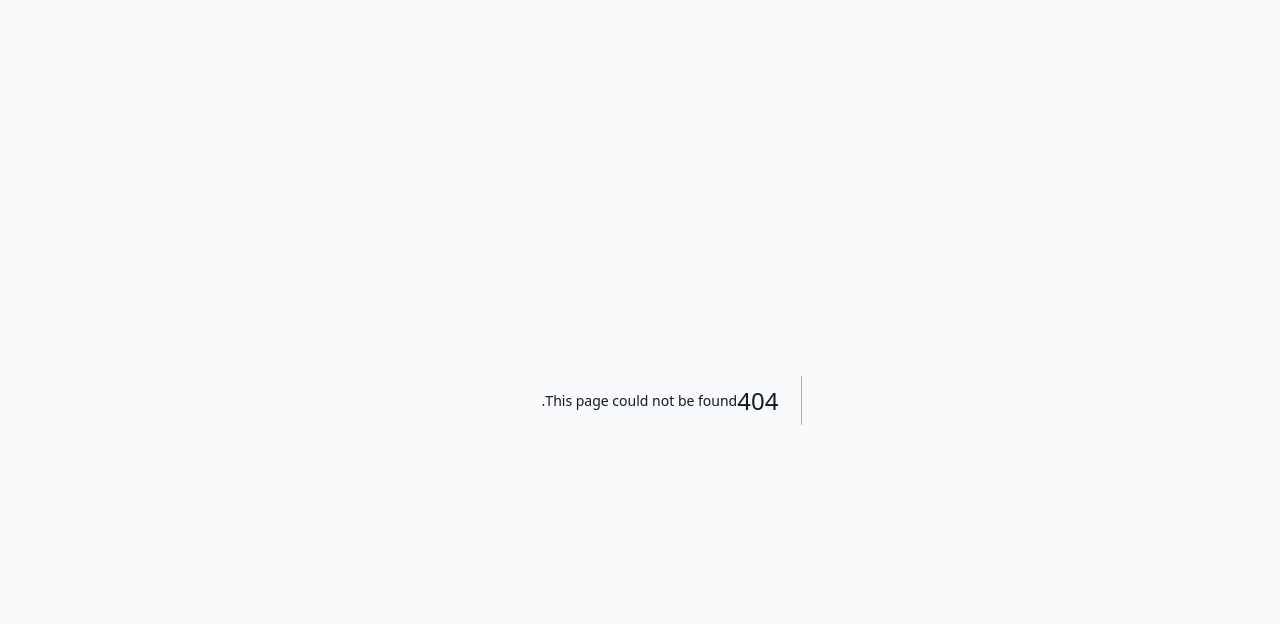
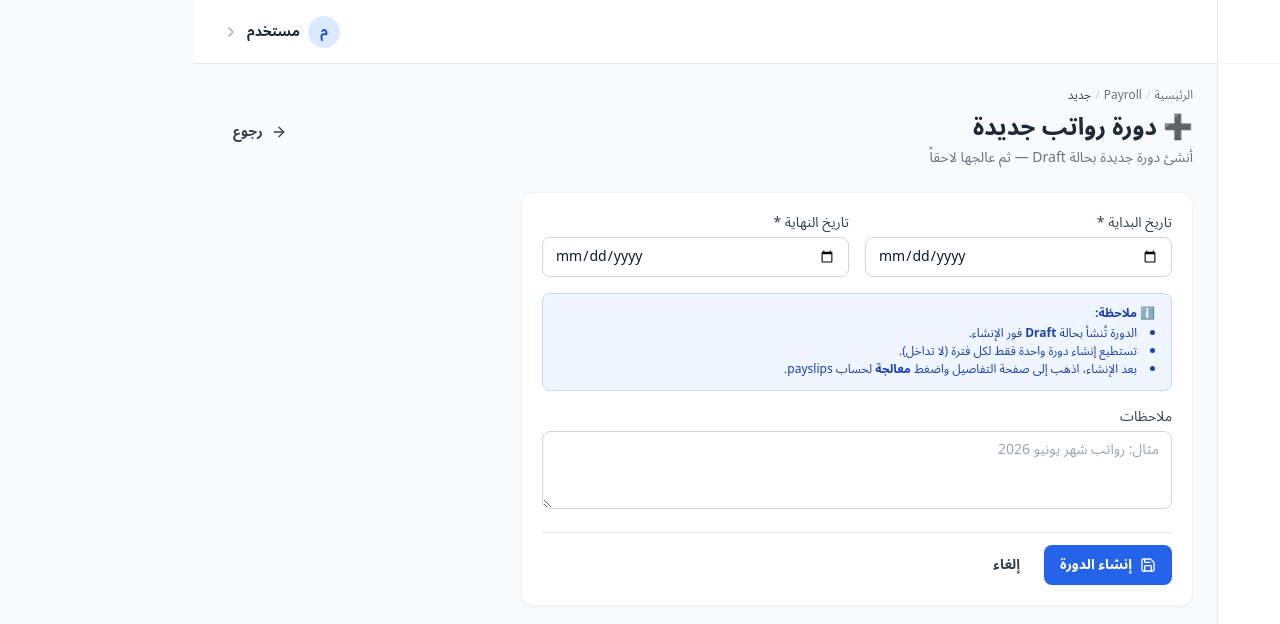
Before and after one commit to anas600/ERP-SYSTEM, a Next.js app in the folder src/frontend/: page /hr/payroll/new in a window 1280 px wide. Before the commit this address had no page. Shown: the top 624 px of the page. Built offline with nearby package versions, Linux system fonts and the light colour scheme; no server answers.

Commit message:
feat(payroll): new run page (form: period_start, period_end, notes)

```diff
--- /dev/null
+++ b/src/frontend/app/(authenticated)/hr/payroll/new/page.tsx
@@ -0,0 +1,145 @@
+'use client';
+
+// صفحة إنشاء دورة رواتب جديدة — form: period_start + period_end + notes
+
+import { useState } from 'react';
+import { useRouter } from 'next/navigation';
+import Link from 'next/link';
+import { ArrowRight, Save } from 'lucide-react';
+import { Button, Input, Card, PageHeader } from '@/components/ui';
+import { hrApi, CreatePayrollRunRequest, getErrorMessage } from '@/lib/api';
+
+interface FormState {
+  periodStart: string;
+  periodEnd: string;
+  notes: string;
+}
+
+export default function NewPayrollRunPage() {
+  const router = useRouter();
+  const [form, setForm] = useState<FormState>({
+    periodStart: '',
+    periodEnd: '',
+    notes: '',
+  });
+  const [submitting, setSubmitting] = useState(false);
+  const [error, setError] = useState<string | null>(null);
+
+  const onChange = (k: keyof FormState) => (
+    e: React.ChangeEvent<HTMLInputElement | HTMLTextAreaElement>
+  ) => {
+    setForm((f) => ({ ...f, [k]: e.target.value }));
+  };
+
+  const onSubmit = async (e: React.FormEvent) => {
+    e.preventDefault();
+    setError(null);
+
+    if (!form.periodStart || !form.periodEnd) {
+      setError('تاريخ البداية والنهاية مطلوبان.');
+      return;
+    }
+    if (new Date(form.periodEnd) < new Date(form.periodStart)) {
+      setError('تاريخ النهاية يجب أن يكون بعد أو يساوي تاريخ البداية.');
+      return;
+    }
+
+    setSubmitting(true);
+    try {
+      const payload: CreatePayrollRunRequest = {
+        periodStart: form.periodStart,
+        periodEnd: form.periodEnd,
+        notes: form.notes || undefined,
+      };
+      const created = await hrApi.payroll.createPayrollRun(payload);
+      router.push(`/hr/payroll/${created.id}`);
+    } catch (e: unknown) {
+      setError(getErrorMessage(e, 'فشل إنشاء الدورة.'));
+      setSubmitting(false);
+    }
+  };
+
+  return (
+    <div>
+      <PageHeader
+        title="➕ دورة رواتب جديدة"
+        description="أنشئ دورة جديدة بحالة Draft — ثم عالجها لاحقاً"
+        breadcrumb={[
+          { label: 'الرئيسية', href: '/dashboard' },
+          { label: 'Payroll', href: '/hr/payroll' },
+          { label: 'جديد' },
+        ]}
+        actions={
+          <Link href="/hr/payroll">
+            <Button variant="ghost" iconLeft={<ArrowRight className="h-4 w-4" />}>
+              رجوع
+            </Button>
+          </Link>
+        }
+      />
+
+      <Card className="max-w-2xl">
+        {error && (
+          <div className="bg-red-50 border border-red-200 text-red-700 px-4 py-3 rounded-lg mb-4 text-sm">
+            {error}
+          </div>
+        )}
+
+        <form onSubmit={onSubmit} className="space-y-4">
+          <div className="grid grid-cols-1 md:grid-cols-2 gap-4">
+            <Input
+              type="date"
+              label="تاريخ البداية *"
+              value={form.periodStart}
+              onChange={onChange('periodStart')}
+              required
+            />
+            <Input
+              type="date"
+              label="تاريخ النهاية *"
+              value={form.periodEnd}
+              onChange={onChange('periodEnd')}
+              required
+            />
+          </div>
+
+          <div className="bg-blue-50 border border-blue-200 rounded-lg px-4 py-3 text-xs text-blue-800">
+            <p className="font-semibold mb-1">ℹ️ ملاحظة:</p>
+            <ul className="list-disc list-inside space-y-0.5">
+              <li>الدورة تُنشأ بحالة <strong>Draft</strong> فور الإنشاء.</li>
+              <li>تستطيع إنشاء دورة واحدة فقط لكل فترة (لا تداخل).</li>
+              <li>بعد الإنشاء، اذهب إلى صفحة التفاصيل واضغط <strong>معالجة</strong> لحساب payslips.</li>
+            </ul>
+          </div>
+
+          <div>
+            <label className="block text-sm font-medium text-gray-700 mb-1">ملاحظات</label>
+            <textarea
+              value={form.notes}
+              onChange={onChange('notes')}
+              rows={3}
+              className="w-full rounded-lg border border-gray-300 px-3 py-2 text-sm focus:border-blue-500 focus:ring-2 focus:ring-blue-200"
+              placeholder="مثال: رواتب شهر يونيو 2026"
+            />
+          </div>
+
+          <div className="flex items-center gap-2 pt-3 border-t">
+            <Button
+              type="submit"
+              variant="primary"
+              loading={submitting}
+              iconLeft={<Save className="h-4 w-4" />}
+            >
+              إنشاء الدورة
+            </Button>
+            <Link href="/hr/payroll">
+              <Button type="button" variant="ghost">
+                إلغاء
+              </Button>
+            </Link>
+          </div>
+        </form>
+      </Card>
+    </div>
+  );
+}
```
